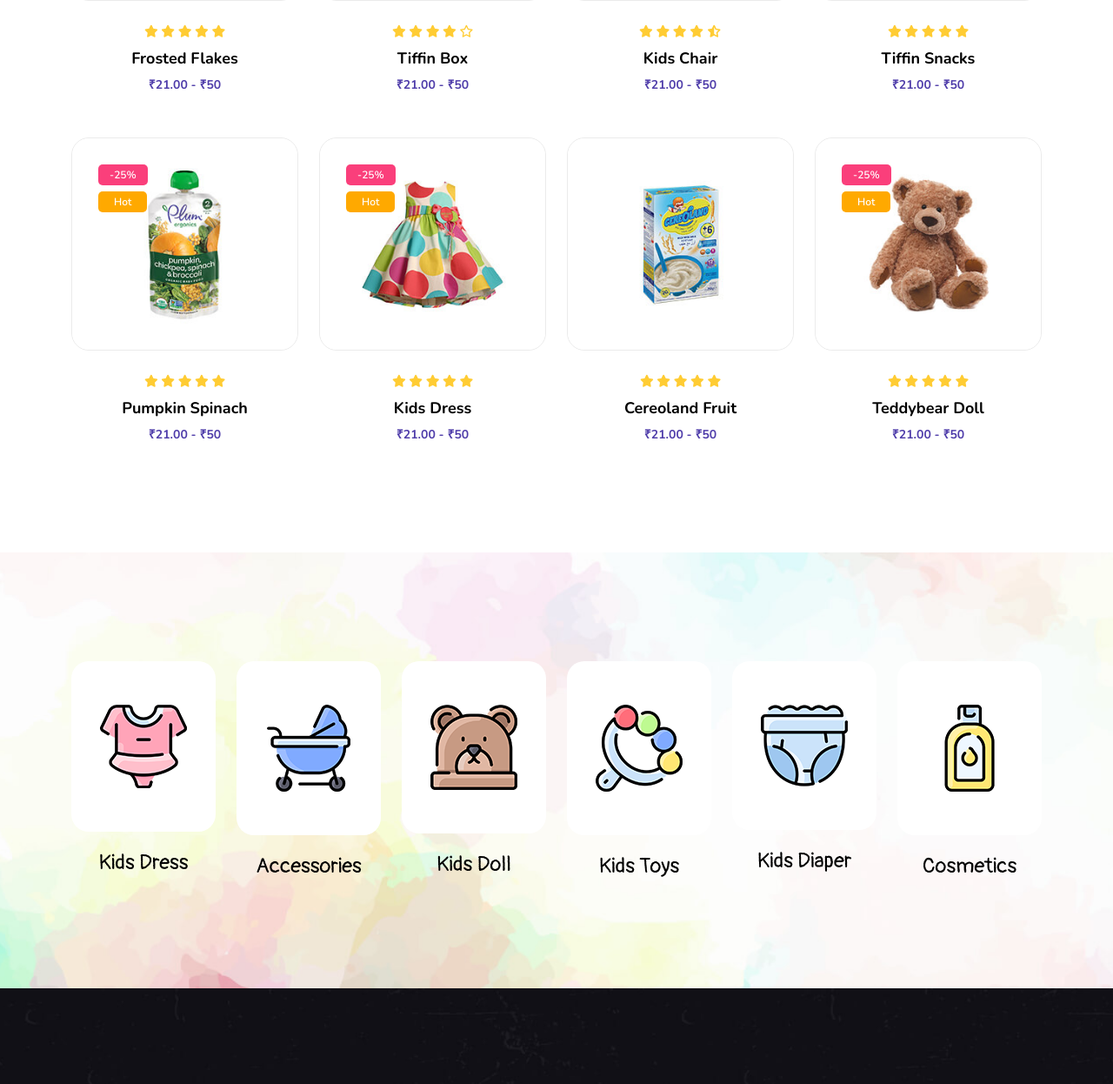
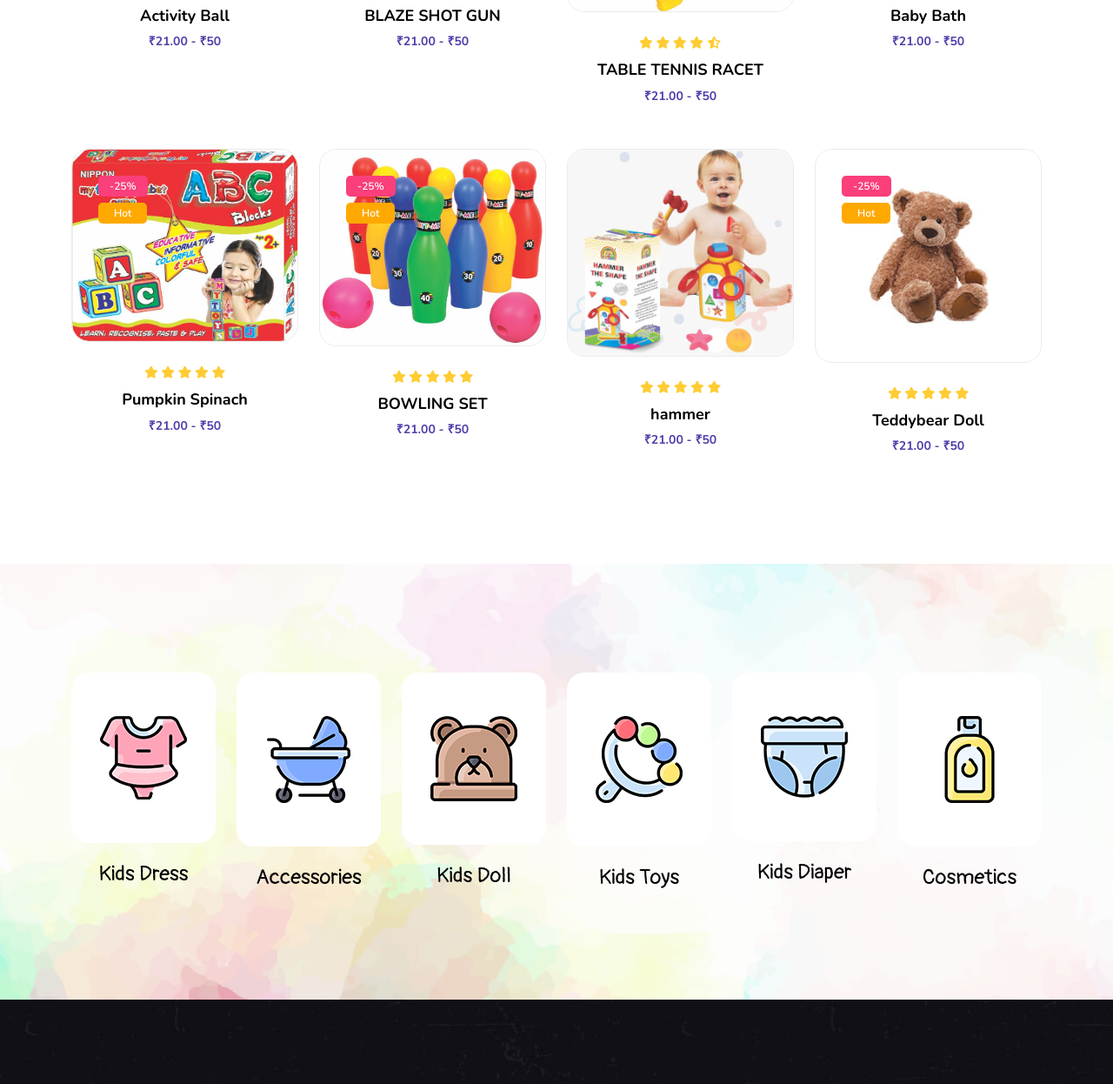
Before and after one commit to rj31portfolio/Franklite-toys-selling-ecommerce, a PHP site: page /Franklite-toys-selling-ecommerce/ in a window 1280 px wide. Shown: the part 2029-3275 px from the top of the page at 87% size. Run offline with PHP 8.4, Linux system fonts and the light colour scheme.

Commit message:
change products

```diff
--- a/componant/feature-products.php
+++ b/componant/feature-products.php
@@ -32,7 +32,7 @@
                         <div class="single-product-item text-center">
                             <div class="image position-relative">
                                 <a href="product-details.html" class="d-block">
-                                    <img src="assets/images/products/product1.jpg" alt="product-image">
+                                    <img src="product/p (1).png" alt="product-image">
                                 </a>
                                 <div class="discount">
                                     -25%
@@ -62,7 +62,7 @@
                                 </div>
                                 <h3>
                                     <a href="product-details.html">
-                                        Frosted Flakes
+                                        Activity Ball
                                     </a>
                                 </h3>
                                 <div class="price">
@@ -75,7 +75,7 @@
                         <div class="single-product-item text-center">
                             <div class="image position-relative">
                                 <a href="product-details.html" class="d-block">
-                                    <img src="assets/images/products/product2.jpg" alt="product-image">
+                                    <img src="product/p (2).png" alt="product-image">
                                 </a>
                                 <div class="buttons-list d-flex align-items-center justify-content-center">
                                     <button type="button" class="d-inline-block">
@@ -99,7 +99,7 @@
                                 </div>
                                 <h3>
                                     <a href="product-details.html">
-                                        Tiffin Box
+                                        BLAZE SHOT GUN
                                     </a>
                                 </h3>
                                 <div class="price">
@@ -112,7 +112,7 @@
                         <div class="single-product-item text-center">
                             <div class="image position-relative">
                                 <a href="product-details.html" class="d-block">
-                                    <img src="assets/images/products/product3.jpg" alt="product-image">
+                                    <img src="product/p (3).png" alt="product-image">
                                 </a>
                                 <div class="buttons-list d-flex align-items-center justify-content-center">
                                     <button type="button" class="d-inline-block">
@@ -136,7 +136,7 @@
                                 </div>
                                 <h3>
                                     <a href="product-details.html">
-                                        Kids Chair
+                                        TABLE TENNIS RACET
                                     </a>
                                 </h3>
                                 <div class="price">
@@ -149,7 +149,7 @@
                         <div class="single-product-item text-center">
                             <div class="image position-relative">
                                 <a href="product-details.html" class="d-block">
-                                    <img src="assets/images/products/product4.jpg" alt="product-image">
+                                    <img src="product/p (4).png" alt="product-image">
                                 </a>
                                 <div class="discount">
                                     -25%
@@ -176,7 +176,7 @@
                                 </div>
                                 <h3>
                                     <a href="product-details.html">
-                                        Tiffin Snacks
+                                        Baby Bath
                                     </a>
                                 </h3>
                                 <div class="price">
@@ -189,7 +189,7 @@
                         <div class="single-product-item text-center">
                             <div class="image position-relative">
                                 <a href="product-details.html" class="d-block">
-                                    <img src="assets/images/products/product5.jpg" alt="product-image">
+                                    <img src="product/p.png" alt="product-image">
                                 </a>
                                 <div class="discount">
                                     -25%
@@ -232,7 +232,7 @@
                         <div class="single-product-item text-center">
                             <div class="image position-relative">
                                 <a href="product-details.html" class="d-block">
-                                    <img src="assets/images/products/product6.jpg" alt="product-image">
+                                    <img src="product/BOWLING SET JUNIOR 10 PIN.png" alt="product-image">
                                 </a>
                                 <div class="discount">
                                     -25%
@@ -262,7 +262,7 @@
                                 </div>
                                 <h3>
                                     <a href="product-details.html">
-                                        Kids Dress
+                                        BOWLING SET
                                     </a>
                                 </h3>
                                 <div class="price">
@@ -275,7 +275,7 @@
                         <div class="single-product-item text-center">
                             <div class="image position-relative">
                                 <a href="product-details.html" class="d-block">
-                                    <img src="assets/images/products/product7.jpg" alt="product-image">
+                                    <img src="product/hammer the shape 2.png" alt="product-image">
                                 </a>
                                 <div class="buttons-list d-flex align-items-center justify-content-center">
                                     <button type="button" class="d-inline-block">
@@ -299,7 +299,7 @@
                                 </div>
                                 <h3>
                                     <a href="product-details.html">
-                                        Cereoland Fruit
+                                        hammer
                                     </a>
                                 </h3>
                                 <div class="price">
```
Also changed, not shown: product/BOWLING SET JUNIOR 10 PIN.png (added), product/STEPPING STONE PACKING.png (added), product/actvity ball.png (added), product/hammer the shape 2.png (added), product/p (3).png (added), product/p.png (added), 3 other files.
